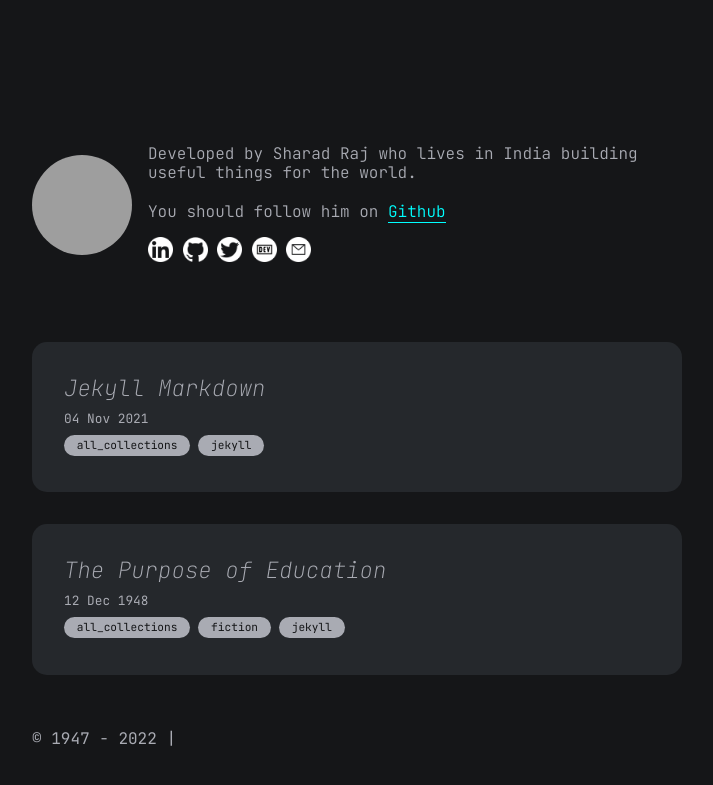
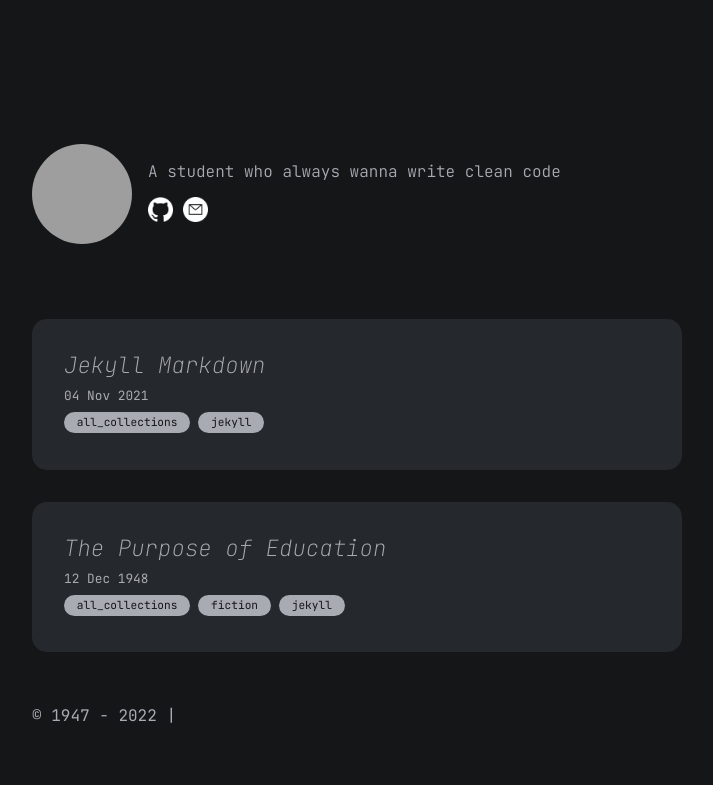
Before and after one commit to Sharp0802/sharp0802.github.io, a Jekyll site: the page built from index.md, in a window 1280 px wide. Shown: the top 785 px of the page, without its empty margins (283-996 px from the left). Built offline with Jekyll 4.4.1, drawn with Linux system fonts in a browser that asks for light colours; grey boxes are pictures that could not be loaded.

Commit message:
Update author information

```diff
--- a/_data/author.yml
+++ b/_data/author.yml
@@ -1,23 +1,13 @@
 name: Sharad Raj
-dp: https://avatars2.githubusercontent.com/u/36638057?s=460&u=0cbe4fd6b5a3655d91b3eb86db834d0829a0c086&v=4
+dp: https://avatars.githubusercontent.com/Sharp0802
 description: "
   <p>
-    Developed by Sharad Raj who lives in India building useful things for the world.
+    A student who always wanna write clean code
   </p>
-  <br/>
-  <p>
-    You should follow him on <a href='https://github.com/sharadcodes' target='_blank'>Github</a>
-  </P>
 "
-email: dev_sharad@outlook.com
+email: sharp0802.business@gmail.com
 contact:
-  - title: linkedin
-    url: https://www.linkedin.com/in/srsmaurya
   - title: github
-    url: https://github.com/sharadcodes
-  - title: twitter
-    url: https://twitter.com/sharadcodes
-  - title: dev
-    url: https://dev.to/sharadcodes
+    url: https://github.com/Sharp0802
   - title: email
-    url: mailto:dev_sharad@outlook.com
+    url: mailto:sharp0802.business@gmail.com
```
